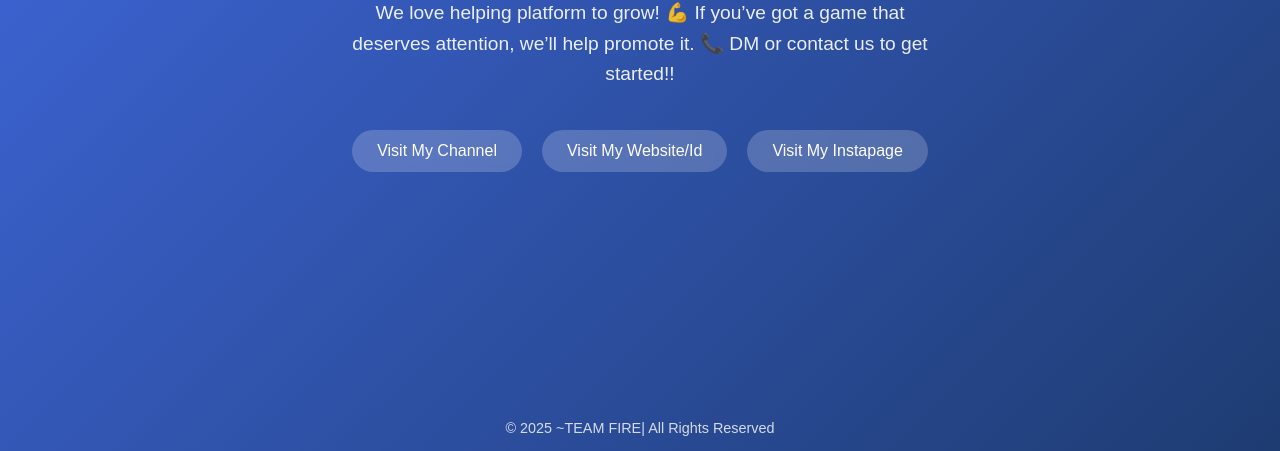
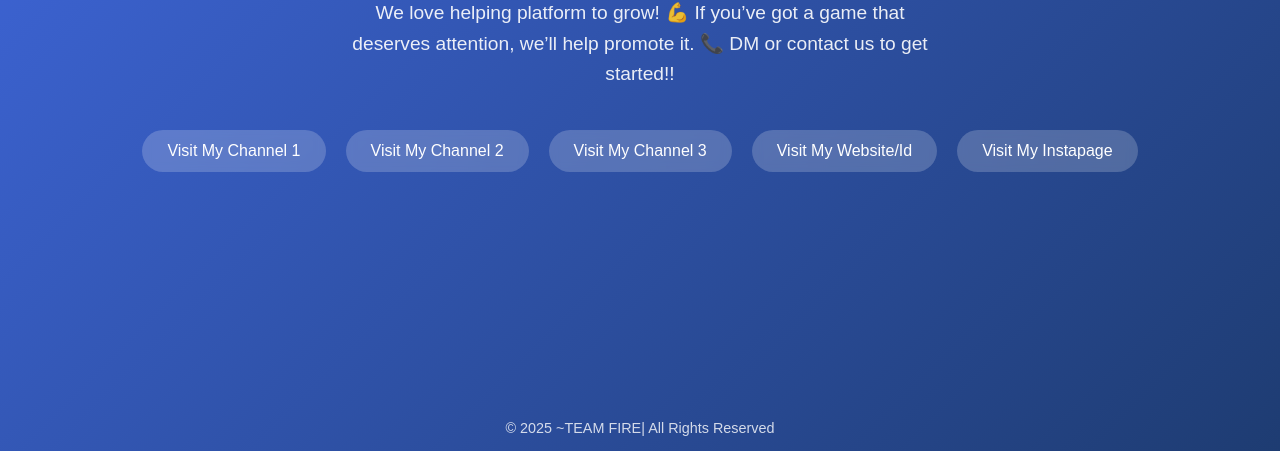
Before and after one commit to landingpagesbyme/indian, a plain HTML site: page index.html in a window 1280 px wide. Shown: the part 349-800 px from the top of the page. Drawn offline with Linux system fonts and the light colour scheme.

Commit message:
Update index.html

```diff
--- a/index.html
+++ b/index.html
@@ -78,7 +78,9 @@ If you’ve got a game that deserves attention, we’ll help promote it.
 📞 DM or contact us to get started!!</p>
 
   <div class="links">
-    <a href="https://t.me/profitfuelofficial" target="_blank">Visit My Channel</a>
+    <a href="https://t.me/cashnova777" target="_blank">Visit My Channel 1 </a>
+    <a href="https://t.me/earnhunt777" target="_blank">Visit My Channel 2 </a>
+    <a href="https://t.me/paygrow777" target="_blank">Visit My Channel 3 </a>
     <a href="https://t.me/profitfuel_bot" target="_blank">Visit My Website/Id</a>
     <a href="https://www.instagram.com/shivamm.___14/" target="_blank">Visit My Instapage</a>
   </div>
```
